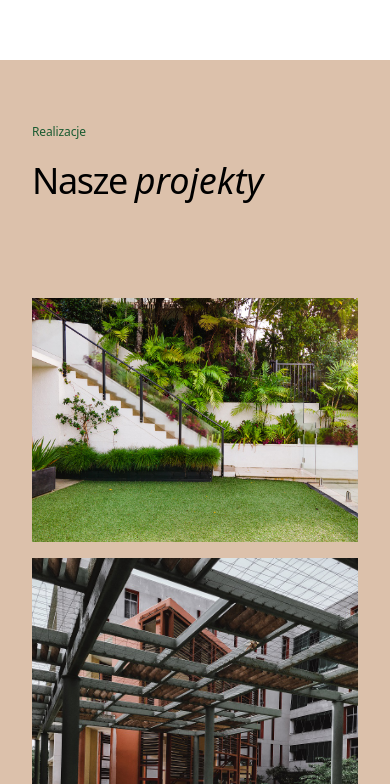
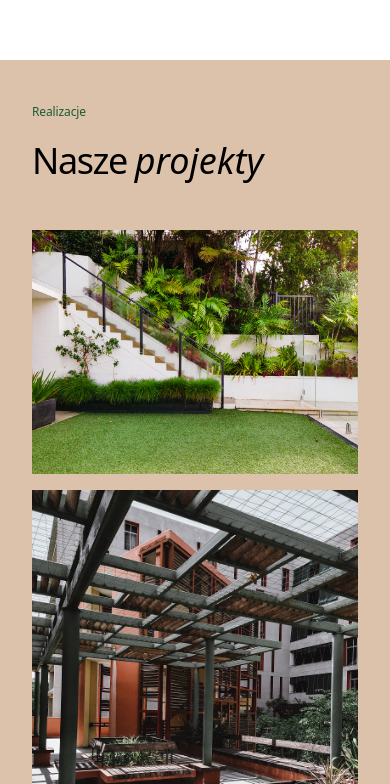
Before and after one commit to robZuk/adRespect, a website built with Vite: page index.html in a window 390 px wide. Shown: the part 3880-4664 px from the top of the page. Built offline with nearby package versions, Linux system fonts and the light colour scheme; files whose address does not match are found by name; what tw-elements would draw is missing.

Commit message:
initial commit

```diff
--- a/index.html
+++ b/index.html
@@ -531,9 +531,9 @@
     </section>
 
     <!-- Gallery -->
-    <section class="pt-[60px] lg:pt-[120px] pb-[24px] bg-beige" id="realizacje">
+    <section class="pt-[40px] lg:pt-[120px] pb-[24px] bg-beige" id="realizacje">
       <div
-        class="flex flex-col gap-[48px] gap-[96px] mx-8 lg:mx-12 xl:mx-24 2xl:mx-72"
+        class="flex flex-col gap-[48px] lg:gap-[96px] mx-8 lg:mx-12 xl:mx-24 2xl:mx-72"
       >
         <div
           class="flex flex-col gap-[16px] self-stretch md:pl-[40px] lg:pl-[80px] 2xl:pl-[160px]"
```
